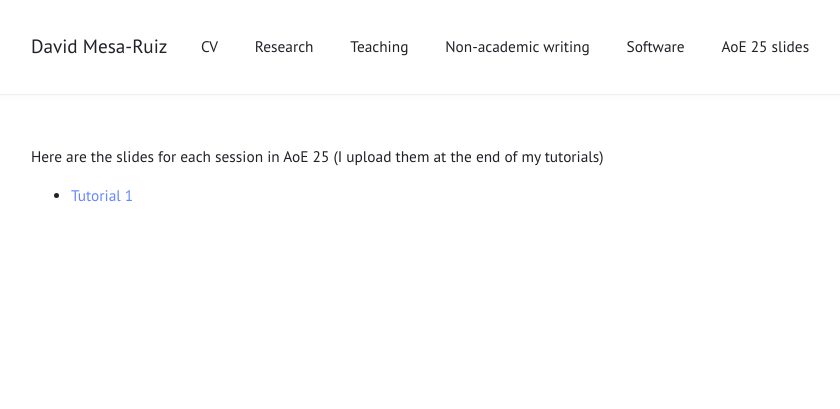
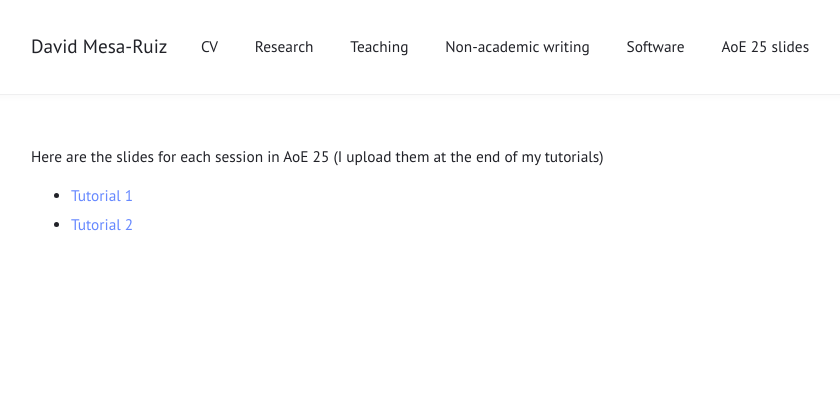
Before and after one commit to davidmesaruiz/davidmesaruiz.github.io, a Jekyll site: the page built from AoE_25.md, in a window 1280 px wide. Shown: the top 409 px of the page, without its empty margins (220-1060 px from the left). Built offline with Jekyll 4.4.1, drawn with Linux system fonts in a browser that asks for light colours.

Commit message:
Update AoE_25.md

```diff
--- a/AoE_25.md
+++ b/AoE_25.md
@@ -4,3 +4,4 @@ title: ""
 ---
 Here are the slides for each session in AoE 25 (I upload them at the end of my tutorials)
 - [Tutorial 1](https://drive.google.com/file/d/1q_7gWTbSl34qW9JTaKsfTkBbak-0Wq-Z/view?usp=sharing)
+- [Tutorial 2](https://drive.google.com/file/d/1It7JLer7uYFjcXJ39oSdvEvl9qN2991k/view?usp=sharing)
```
